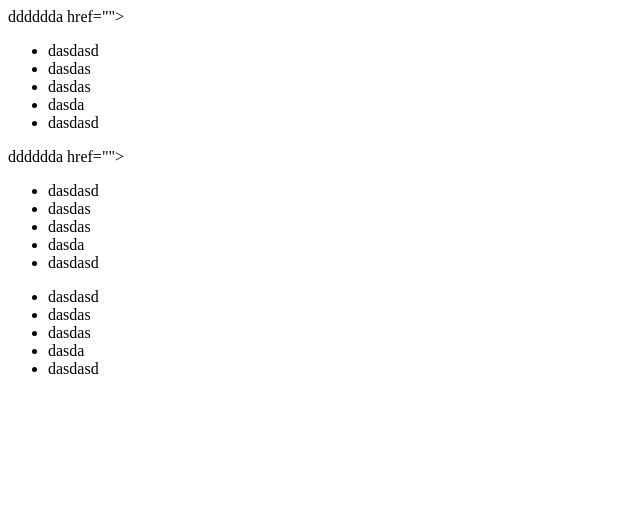
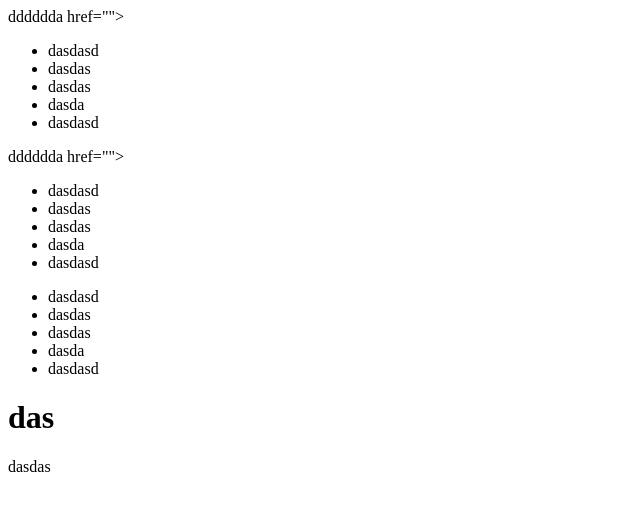
Before and after one commit to toninger1994/gitujeme-100-sest, a plain HTML site: page index.html in a window 1280 px wide. Shown: the whole page, without its empty margins (0-640 px from the left). Drawn offline with Linux system fonts and the light colour scheme.

Commit message:
přidán index.html i style.css

```diff
--- a/index.html
+++ b/index.html
@@ -30,5 +30,9 @@
       <li>dasdasd</li>
   </ul>
 
+  <h1>das</h1>
+
+  <p>dasdas</p>
+
 </body>
 </html>
--- a/style.css
+++ b/style.css
@@ -4,3 +4,6 @@ body {
 
 p {
   padding: auto}
+
+* {
+  max-width:auto;}
```
